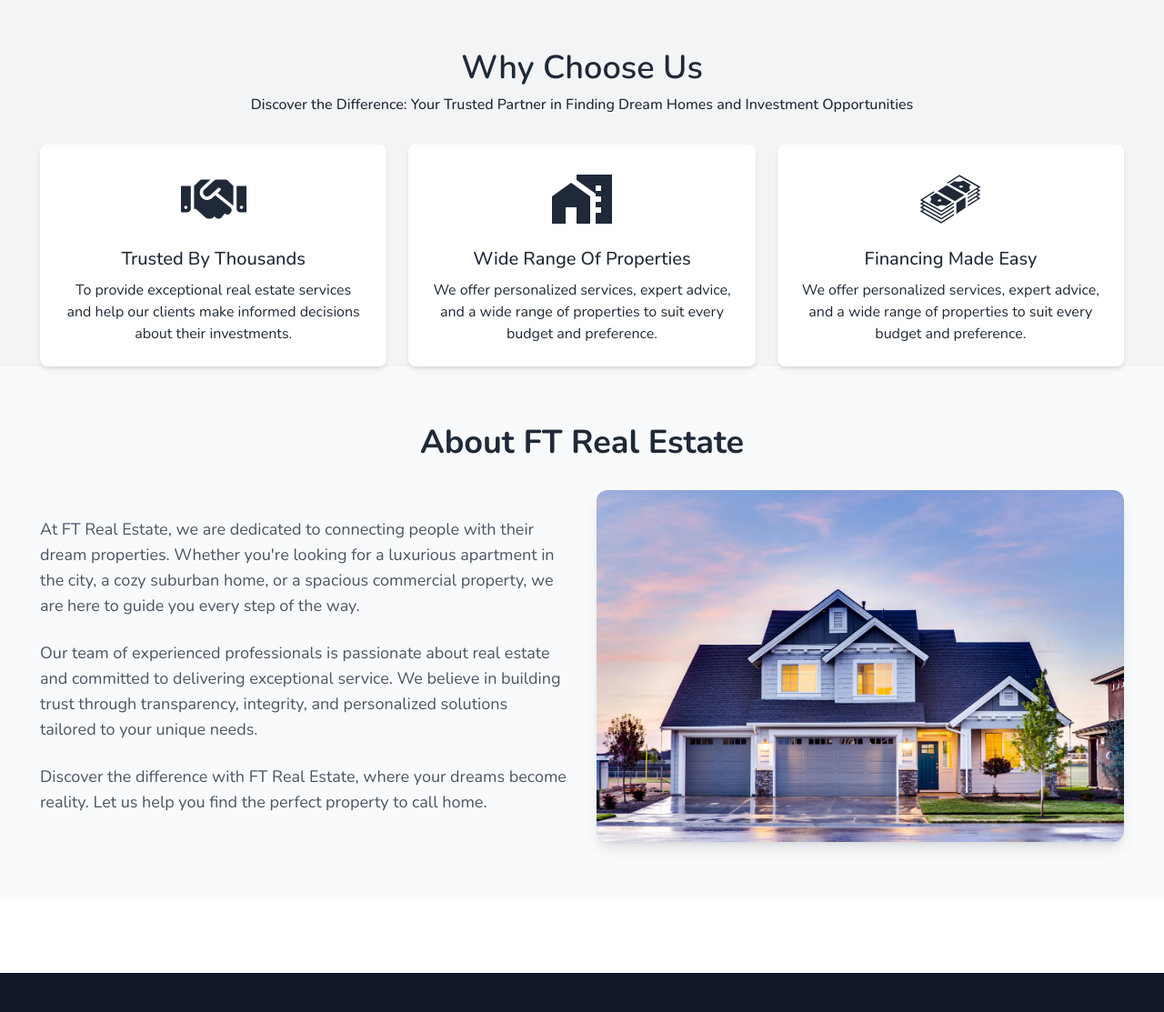
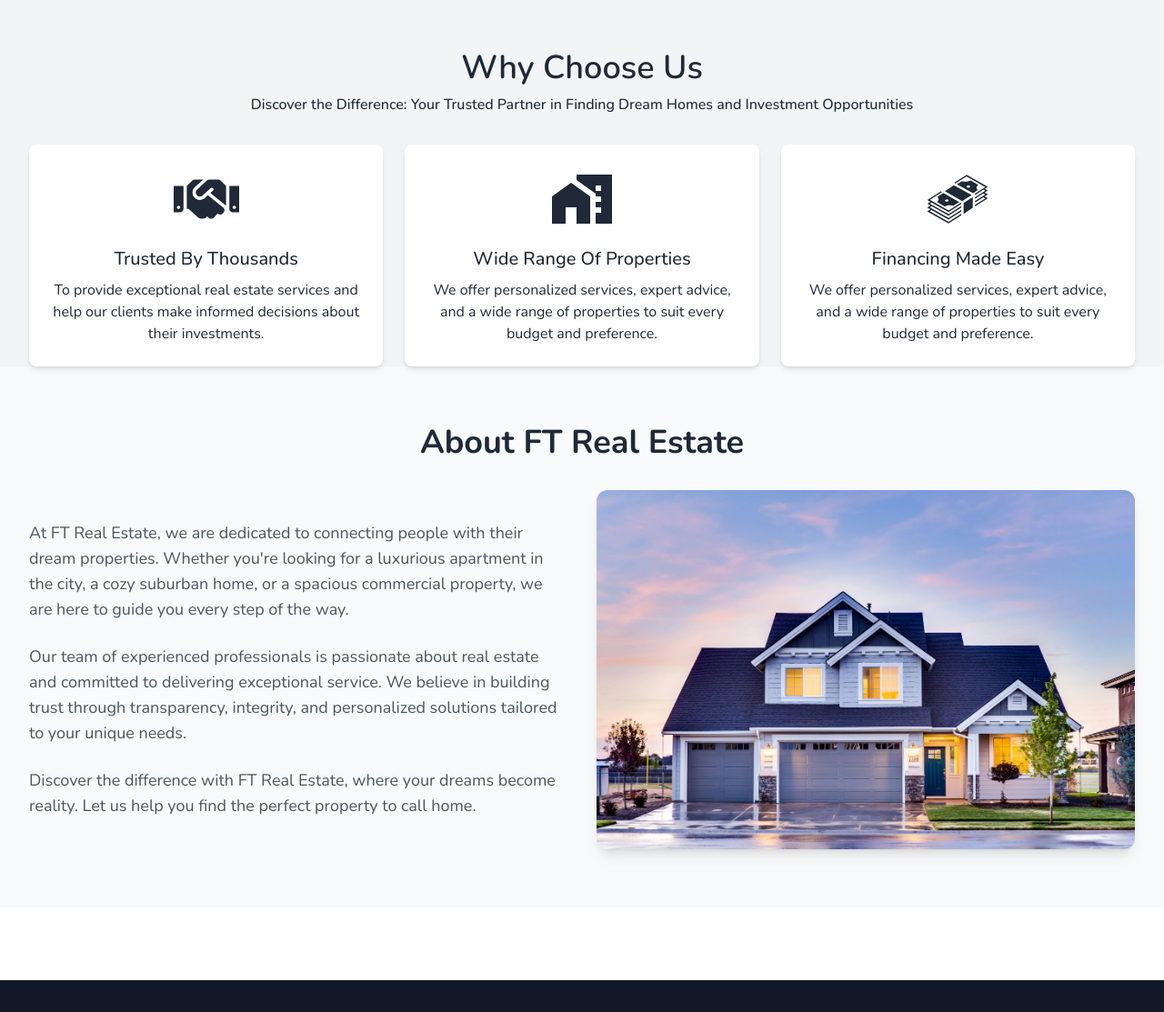
Before and after one commit to fajlerabbifahim/FT-Real-Estate, a React (Vite) app: page / in a window 1280 px wide. Shown: the part 2425-3538 px from the top of the page at 91% size. Built offline with nearby package versions, Linux system fonts and the light colour scheme; no server answers.

Commit message:
margin fix

```diff
--- a/src/Pages/Home/About/About.jsx
+++ b/src/Pages/Home/About/About.jsx
@@ -3,7 +3,7 @@
 const About = () => {
   return (
     <section className="bg-gray-50 py-16">
-      <div className="container mx-auto px-6 lg:px-11">
+      <div className="container mx-auto px-6 lg:px-8">
         <h2 className="text-4xl font-bold text-gray-800 text-center mb-8">
           About FT Real Estate
         </h2>
--- a/src/Pages/Home/WhyChooseUs/WhyChooseUs.jsx
+++ b/src/Pages/Home/WhyChooseUs/WhyChooseUs.jsx
@@ -27,7 +27,7 @@
 
   return (
     <section className=" bg-gray-100">
-      <div className="max-w-7xl mx-auto px-11">
+      <div className="max-w-7xl mx-auto px-8">
         <SectionTitle
           title={"Why Choose Us"}
           subTitle={
```
